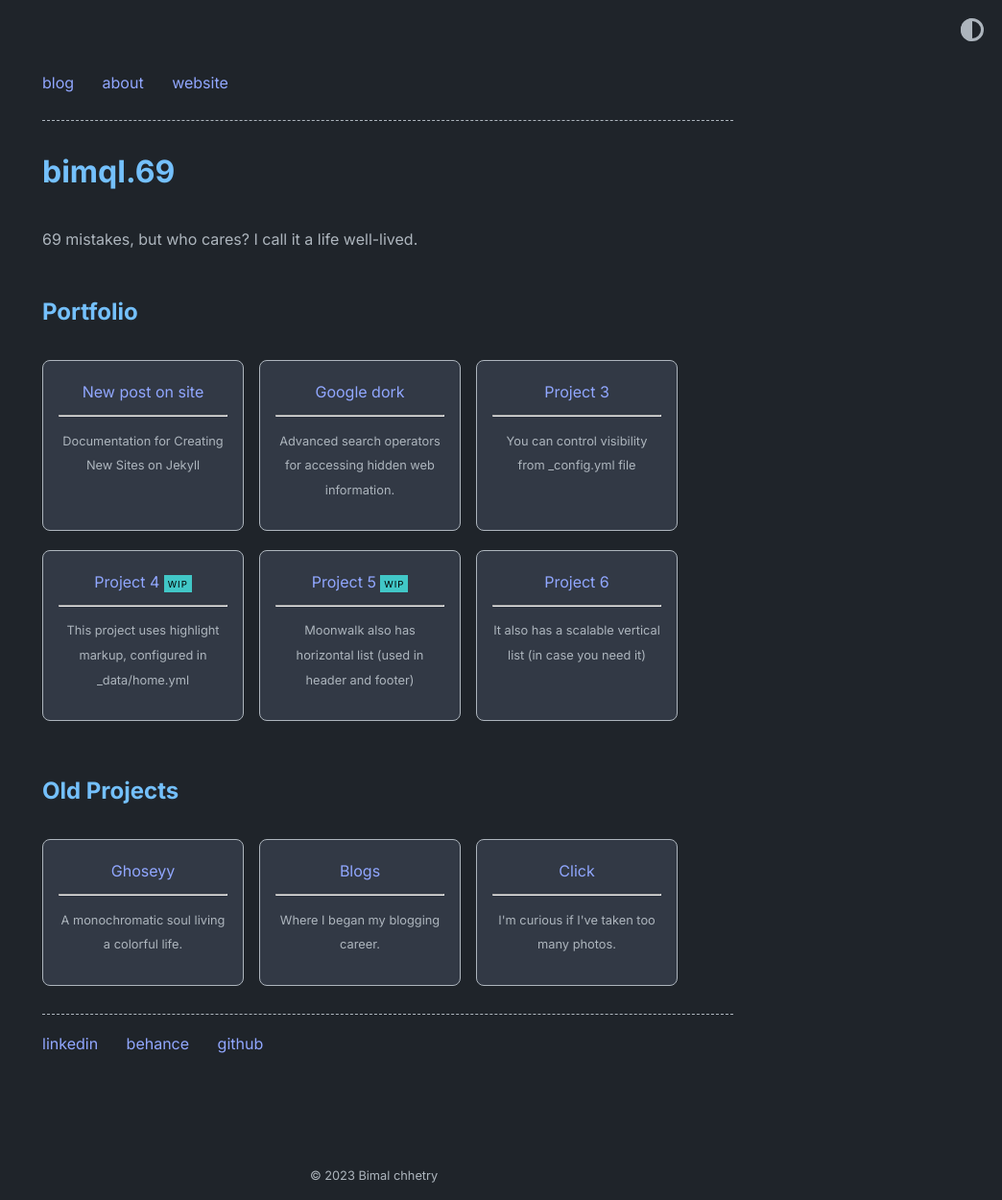
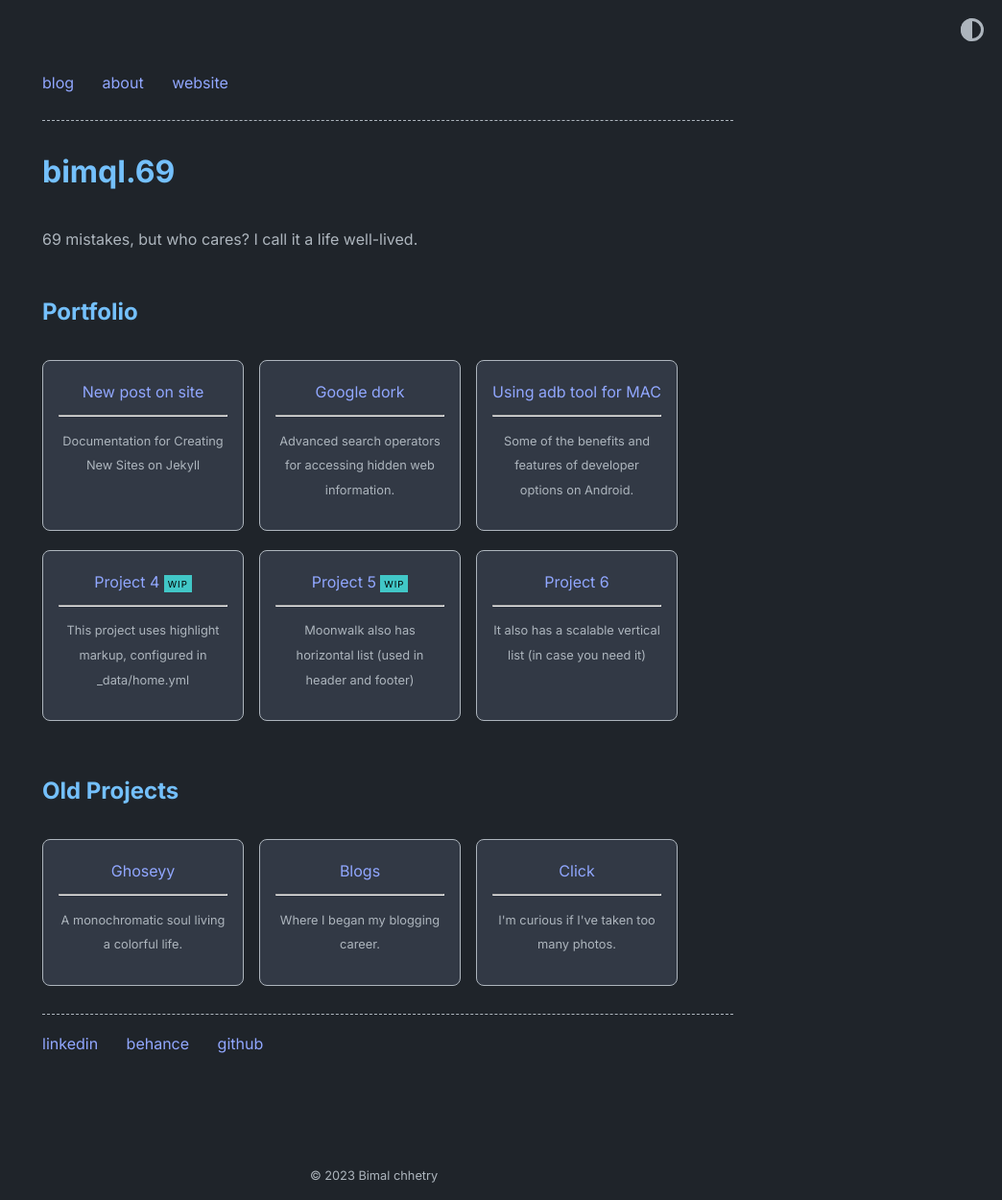
Before and after one commit to ghoseyy/my_blog, a Jekyll site: the page built from index.md, in a window 1280 px wide. Shown: the whole page at 96% size, without its empty margins (236-1280 px from the left). Built offline with Jekyll 4.4.1, drawn with Linux system fonts in a browser that asks for light colours.

Commit message:
add files and info

```diff
--- a/_data/home.yml
+++ b/_data/home.yml
@@ -18,9 +18,9 @@
     url: Google-dork-cheatsheet
     desc: Advanced search operators for accessing hidden web information.
 
-  - title: Project 3
-    url: overview-post
-    desc: You can control visibility from _config.yml file
+  - title: Using adb tool for MAC
+    url: Developer-options-benefits-on-android
+    desc: Some of the benefits and features of developer options on Android.
 
   - title: Project 4
     url: overview-post
```
Also changed, not shown: _posts/2023-11-05-Developer-options-benefits-on-android.md (added).
